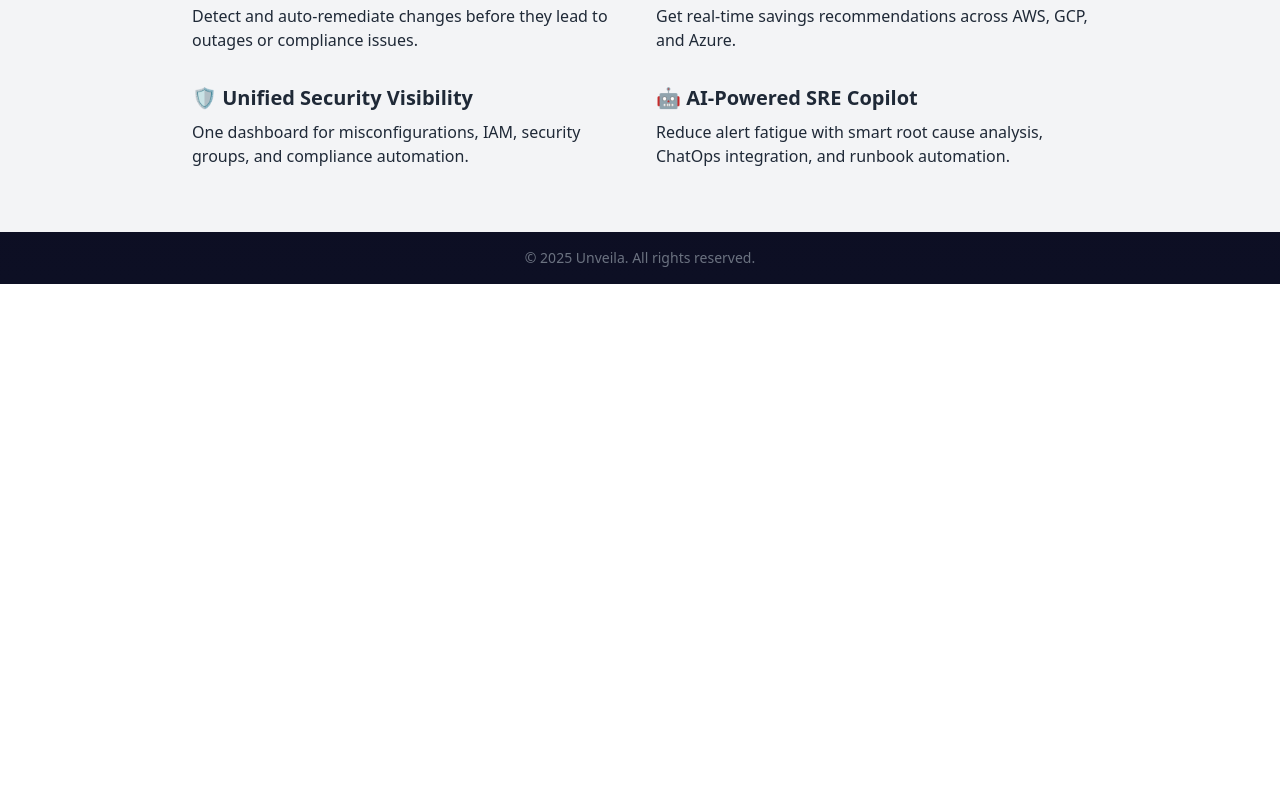
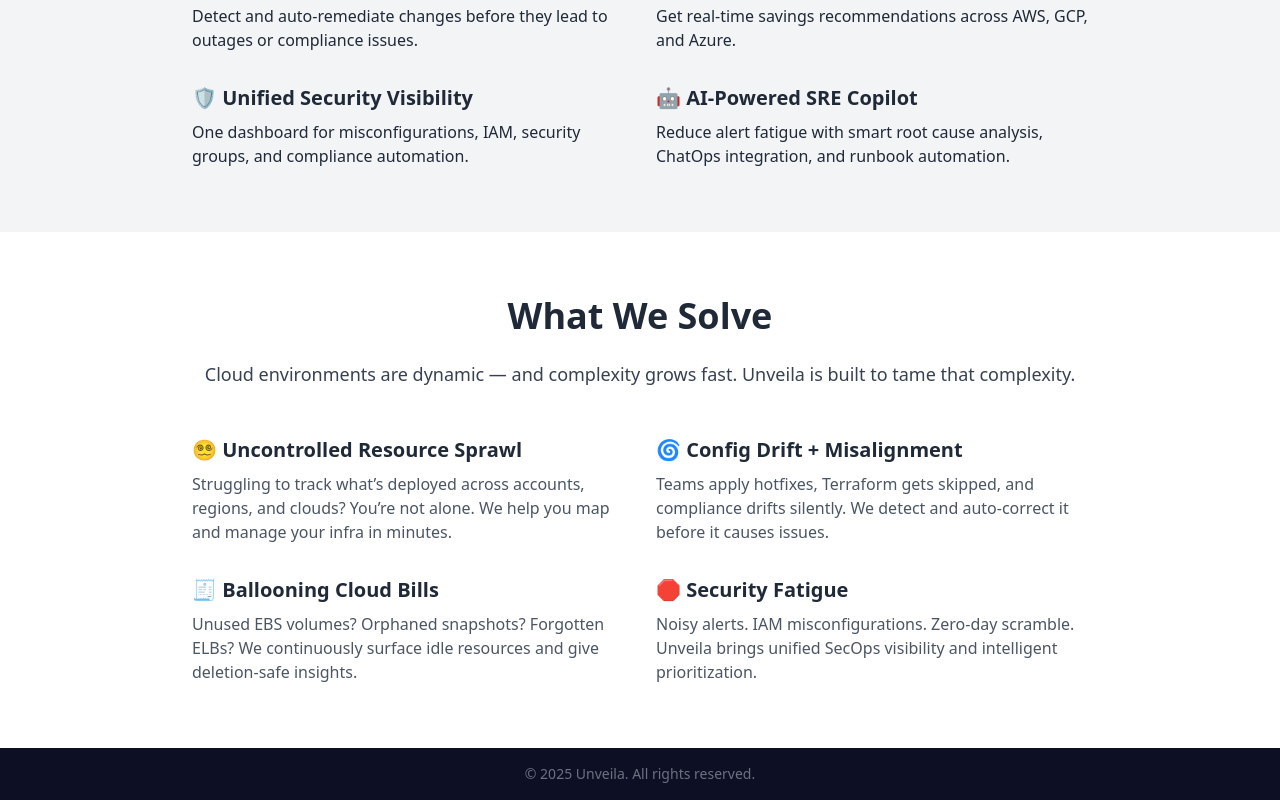
Before and after one commit to satyaelipe/unveila-landing-page, a React (Vite) app: page / in a window 1280 px wide. Shown: the part 712-1512 px from the top of the page. Before the commit the page ends 996 px from the top, so only its background shows below. Built offline with nearby package versions, Linux system fonts and the light colour scheme.

Commit message:
Update LandingPage.jsx

```diff
--- a/src/LandingPage.jsx
+++ b/src/LandingPage.jsx
@@ -99,6 +99,42 @@ export default function LandingPage() {
         </div>
       </section>
 
+      {/* What We Solve Section */}
+      <section className="bg-white text-gray-800 py-16 px-4 sm:px-8" id="what-we-solve">
+        <div className="max-w-4xl mx-auto text-center">
+          <h2 className="text-3xl sm:text-4xl font-bold mb-6">What We Solve</h2>
+          <p className="text-lg mb-12 text-gray-700">
+            Cloud environments are dynamic — and complexity grows fast. Unveila is built to tame that complexity.
+          </p>
+          <div className="grid gap-8 sm:grid-cols-2 text-left">
+            <div>
+              <h3 className="font-semibold text-xl mb-2">😵‍💫 Uncontrolled Resource Sprawl</h3>
+              <p className="text-gray-600">
+                Struggling to track what’s deployed across accounts, regions, and clouds? You’re not alone. We help you map and manage your infra in minutes.
+              </p>
+            </div>
+            <div>
+              <h3 className="font-semibold text-xl mb-2">🌀 Config Drift + Misalignment</h3>
+              <p className="text-gray-600">
+                Teams apply hotfixes, Terraform gets skipped, and compliance drifts silently. We detect and auto-correct it before it causes issues.
+              </p>
+            </div>
+            <div>
+              <h3 className="font-semibold text-xl mb-2">🧾 Ballooning Cloud Bills</h3>
+              <p className="text-gray-600">
+                Unused EBS volumes? Orphaned snapshots? Forgotten ELBs? We continuously surface idle resources and give deletion-safe insights.
+              </p>
+            </div>
+            <div>
+              <h3 className="font-semibold text-xl mb-2">🛑 Security Fatigue</h3>
+              <p className="text-gray-600">
+                Noisy alerts. IAM misconfigurations. Zero-day scramble. Unveila brings unified SecOps visibility and intelligent prioritization.
+              </p>
+            </div>
+          </div>
+        </div>
+      </section>
+
       {/* Footer */}
       <footer className="text-center text-sm text-gray-500 py-4">
         © {new Date().getFullYear()} Unveila. All rights reserved.
```
